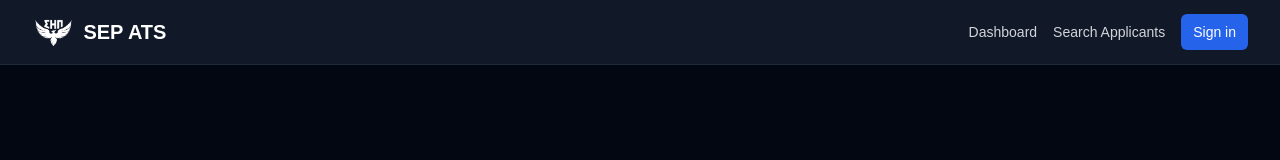
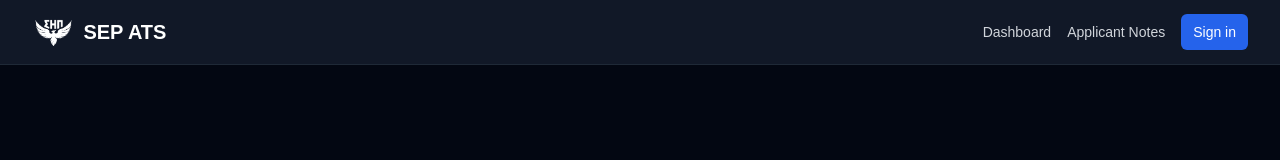
Before and after one commit to razorback4417/sep-ats, a Next.js app: page /signin in a window 1280 px wide. Shown: the top 160 px of the page. Built offline with nearby package versions, Linux system fonts and the light colour scheme; no server answers.

Commit message:
direct to notes page after signin

```diff
--- a/app/signin/page.tsx
+++ b/app/signin/page.tsx
@@ -7,7 +7,7 @@ import { useSearchParams } from "next/navigation";
 
 export default function SignIn() {
   const searchParams = useSearchParams();
-  const callbackUrl = searchParams.get("callbackUrl") || "/dashboard";
+  const callbackUrl = searchParams.get("callbackUrl") || "/applicant-search";
 
   return (
     <div className="flex items-center justify-center min-h-screen bg-gray-950 text-gray-100">
--- a/components/Header.tsx
+++ b/components/Header.tsx
@@ -24,7 +24,7 @@ export default function Header() {
               Dashboard
             </Link>
             <Link href="/applicant-search" className="text-sm font-medium text-gray-300 hover:text-white">
-              Search Applicants
+              Applicant Notes
             </Link>
             {session ? (
               <button
@@ -59,7 +59,7 @@ export default function Header() {
               Dashboard
             </Link>
             <Link href="/applicant-search" className="block px-3 py-2 rounded-md text-base font-medium text-gray-300 hover:text-white hover:bg-gray-700">
-              Search Applicants
+              Applicant Notes
             </Link>
             {session ? (
               <button
```
